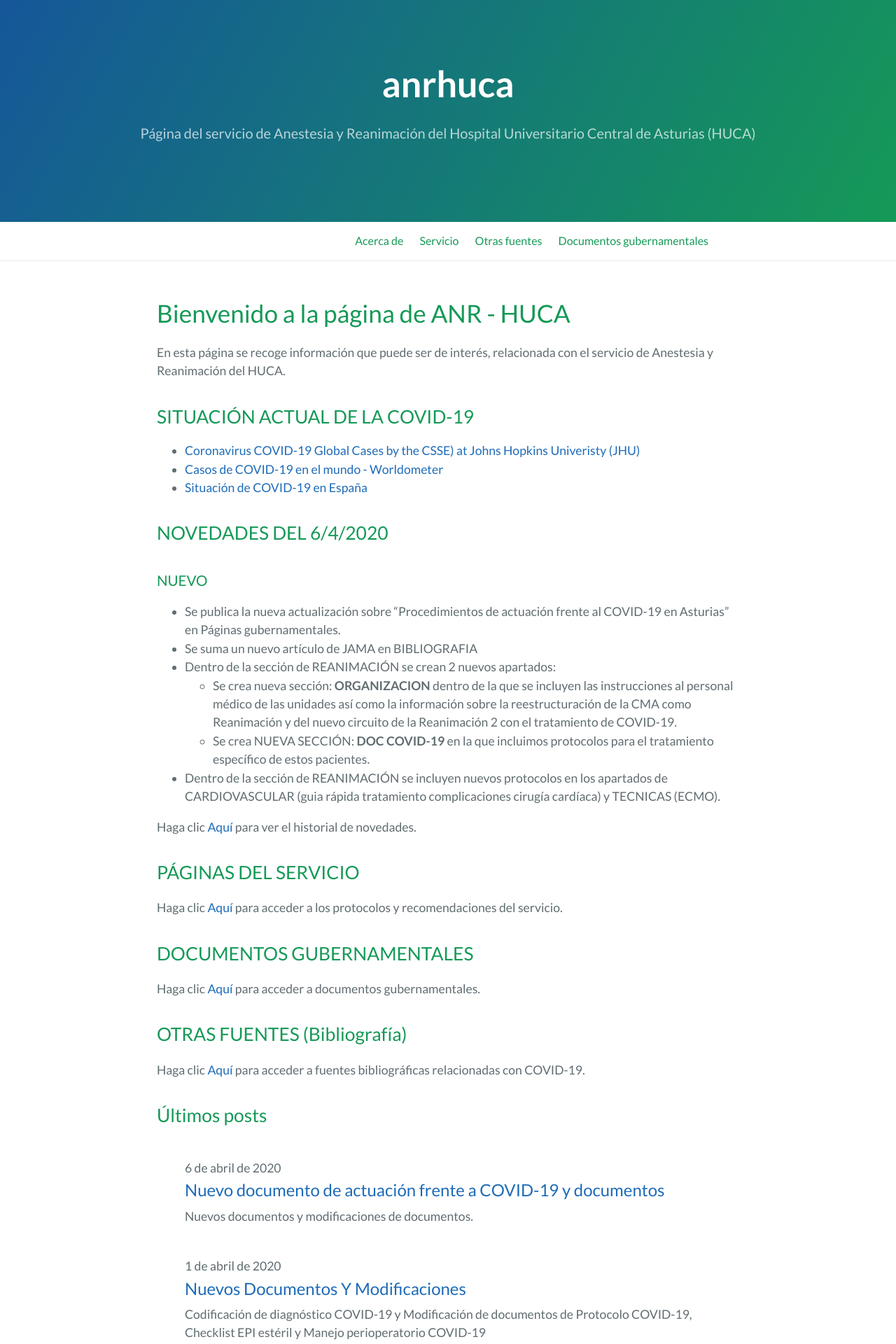
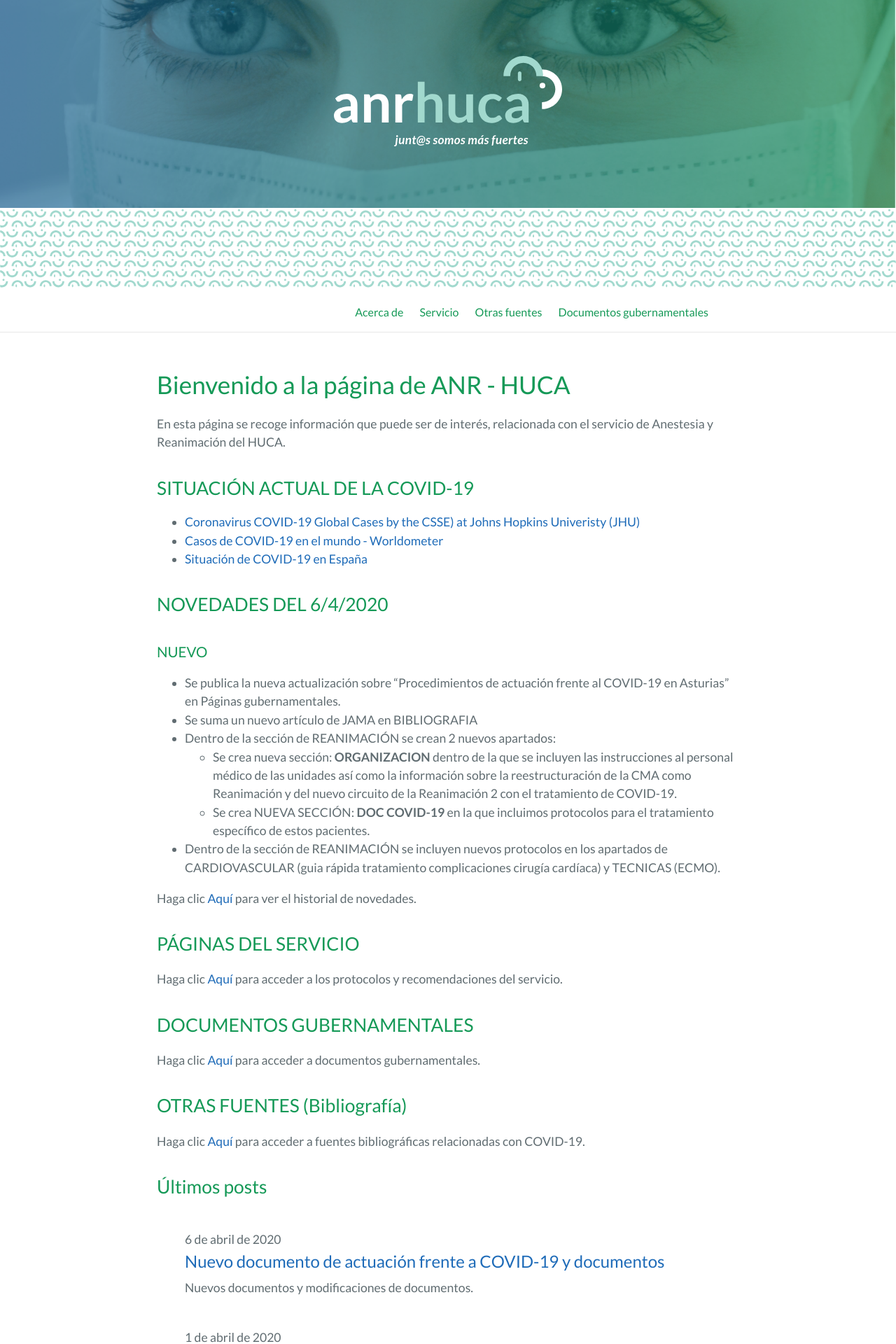
Before and after one commit to anrhuca/anrhuca.github.io, a Jekyll site: the page built from index.md, in a window 1280 px wide. Shown: the top 1920 px of the page at 70% size. Built offline with Jekyll 4.4.1, drawn with Linux system fonts in a browser that asks for light colours; our own code applies the rules of GitHub Pages for plain Markdown files.

Commit message:
Cambio encabezado

```diff
--- a/_config.yml
+++ b/_config.yml
@@ -21,8 +21,7 @@
 title: anrhuca
 email: hola@anrhuca.es
 description: >- # this means to ignore newlines until "baseurl:"
-  Página del servicio de Anestesia y Reanimación
-  del Hospital Universitario Central de Asturias (HUCA)
+  junt@s somos más fuertes
 baseurl: "" # the subpath of your site, e.g. /blog
 url: "http://anrhuca.es" # the base hostname & protocol for your site, e.g. http://example.com
 twitter_username:
--- a/_layouts/default.html
+++ b/_layouts/default.html
@@ -11,8 +11,9 @@
   </head>
   <body>
     <section class="page-header">
-      <h1 class="project-name">{{ site.title | default: site.github.repository_name }}</h1>
-      <h2 class="project-tagline">{{ site.description | default: site.github.project_tagline }}</h2>
+      <img class="project-name" src="{{site.baseurl}}/assets/img/anrhuca_logo.svg"/>
+      <!--<h1 class="project-name">{{ site.title | default: site.github.repository_name }}</h1>
+      <h2 class="project-tagline">{{ site.description | default: site.github.project_tagline }}</h2>-->
       <!--{% if site.github.is_project_page %}
         <a href="{{ site.github.repository_url }}" class="btn">Ver en GitHub</a>
       {% endif %}
@@ -21,6 +22,7 @@
         <a href="{{ site.github.tar_url }}" class="btn">Download .tar.gz</a>
       {% endif %}-->
     </section>
+      <img src="{{site.baseurl}}/assets/img/anrhuca_fondo_bandaiconos_pc.svg" width="100%"/>
     {% include site-header.html %}
 
     <section class="main-content">
--- a/_sass/jekyll-theme-cayman.scss
+++ b/_sass/jekyll-theme-cayman.scss
@@ -111,7 +111,11 @@ a {
   color: $header-heading-color;
   text-align: center;
   background-color: $header-bg-color;
-  background-image: linear-gradient(120deg, $header-bg-color-secondary, $header-bg-color);
+  /*background-image: linear-gradient(120deg, $header-bg-color-secondary, $header-bg-color);*/
+  background-image: url("/assets/img/anrhuca_fondo_ojos_pc.png");
+  background-size: cover;
+  background-repeat: no-repeat;
+  background-position: center center;
 
   @include large {
     padding: 5rem 6rem;
@@ -132,14 +136,17 @@ a {
 
   @include large {
     font-size: 3.25rem;
+    width: 30%;
   }
 
   @include medium {
     font-size: 2.25rem;
+    width: 40%;
   }
 
   @include small {
     font-size: 1.75rem;
+    width: 60%;
   }
 }
 
```
Also changed, not shown: assets/img/anrhuca_fondo_bandaiconos_pc.svg (added), assets/img/anrhuca_fondo_ojos_pc.png (added), assets/img/anrhuca_logo.svg (added).
